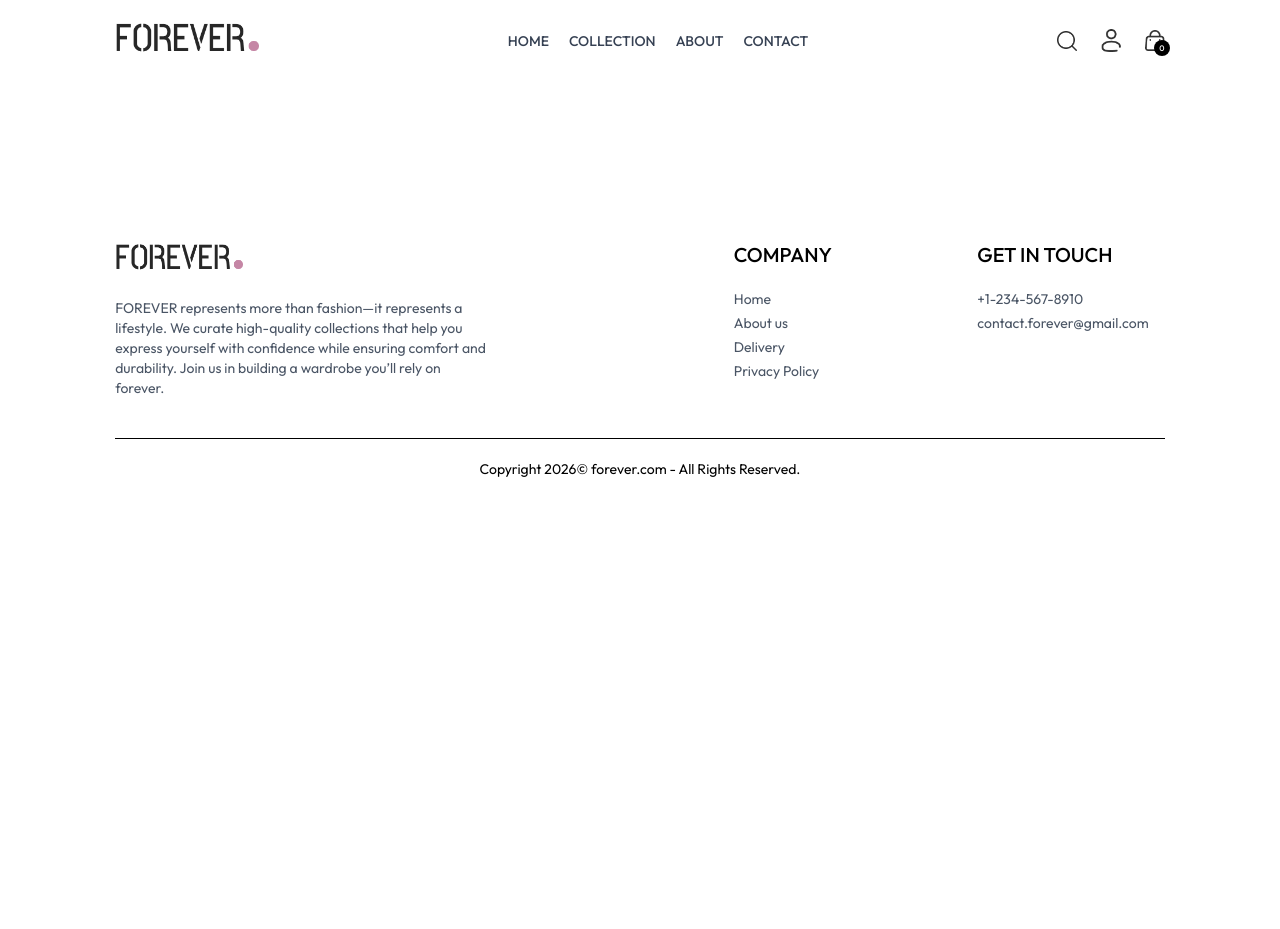
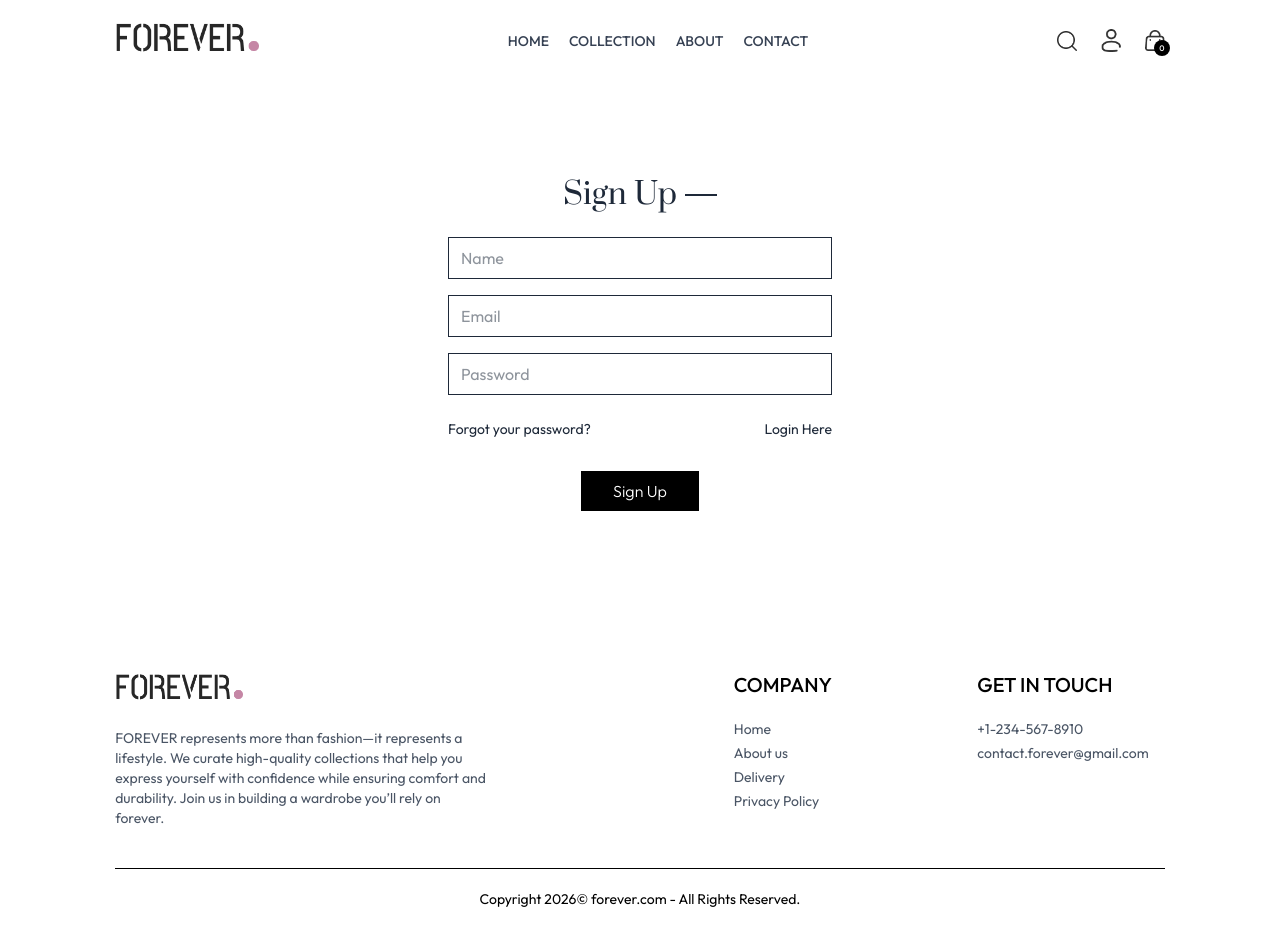
Before and after one commit to Moeen999/ecommerceAppFS, a React (Vite) app in the folder client/: page /login in a window 1280 px wide. Before the commit the page ends 800 px from the top, so only its background shows below. Built offline with nearby package versions, Linux system fonts and the light colour scheme.

Commit message:
Added the sign up and sign in page design.

```diff
--- a/client/src/components/Navbar.jsx
+++ b/client/src/components/Navbar.jsx
@@ -38,11 +38,13 @@
           className="w-5 cursor-pointer"
         />
         <div className="group relative">
-          <img
+            <Link to="/login">
+            <img
             src={assets.profile_icon}
             alt=""
             className="w-5 cursor-pointer"
           />
+            </Link>
           <div className="group-hover:block hidden absolute dropdown-menu right-0 pt-4">
             <div className="flex flex-col gap-2 w-36 py-3 px-5 bg-slate-100 text-gray-500 rounded">
               <p className="cursor-pointer hover:text-black">My Profile</p>
--- a/client/src/pages/Login.jsx
+++ b/client/src/pages/Login.jsx
@@ -1,9 +1,52 @@
+import { useState } from "react";
 
 const Login = () => {
+  const [currState, setCurrState] = useState("Sign Up");
+
   return (
-    <div>
-    </div>
-  )
-}
+    <form className="flex flex-col items-center w-[90%] sm:max-w-96 m-auto mt-14 gap-4 text-gray-800">
+      <div className="inline-flex items-center gap-2 mb-2 mt-10">
+        <p className="prata-regular text-3xl">{currState}</p>
+        <hr className="border-none h-[1.5px] w-8 bg-gray-800" />
+      </div>
+      {currState === "Sign Up" && (
+        <input
+          required
+          type="text"
+          className="w-full px-3 py-2 border border-gray-800"
+          placeholder="Name"
+        />
+      )}
+      <input
+        required
+        type="email"
+        className="w-full px-3 py-2 border border-gray-800"
+        placeholder="Email"
+      />
+      <input
+        required
+        type="password"
+        className="w-full px-3 py-2 border border-gray-800"
+        placeholder="Password"
+      />
 
-export default Login
+      <div className="w-full flex justify-between text-sm mt-[8px]">
+        <p>Forgot your password?</p>
+        {currState === "Login" ? (
+          <p onClick={() => setCurrState("Sign Up")} className="cursor-pointer">
+            Create Account
+          </p>
+        ) : (
+          <p onClick={() => setCurrState("Login")} className="cursor-pointer">
+            Login Here
+          </p>
+        )}
+      </div>
+      <button className="bg-black text-white font-light px-8 py-2 mt-4">
+        {currState === "Login" ? "Sign In" : "Sign Up"}
+      </button>
+    </form>
+  );
+};
+
+export default Login;
```
